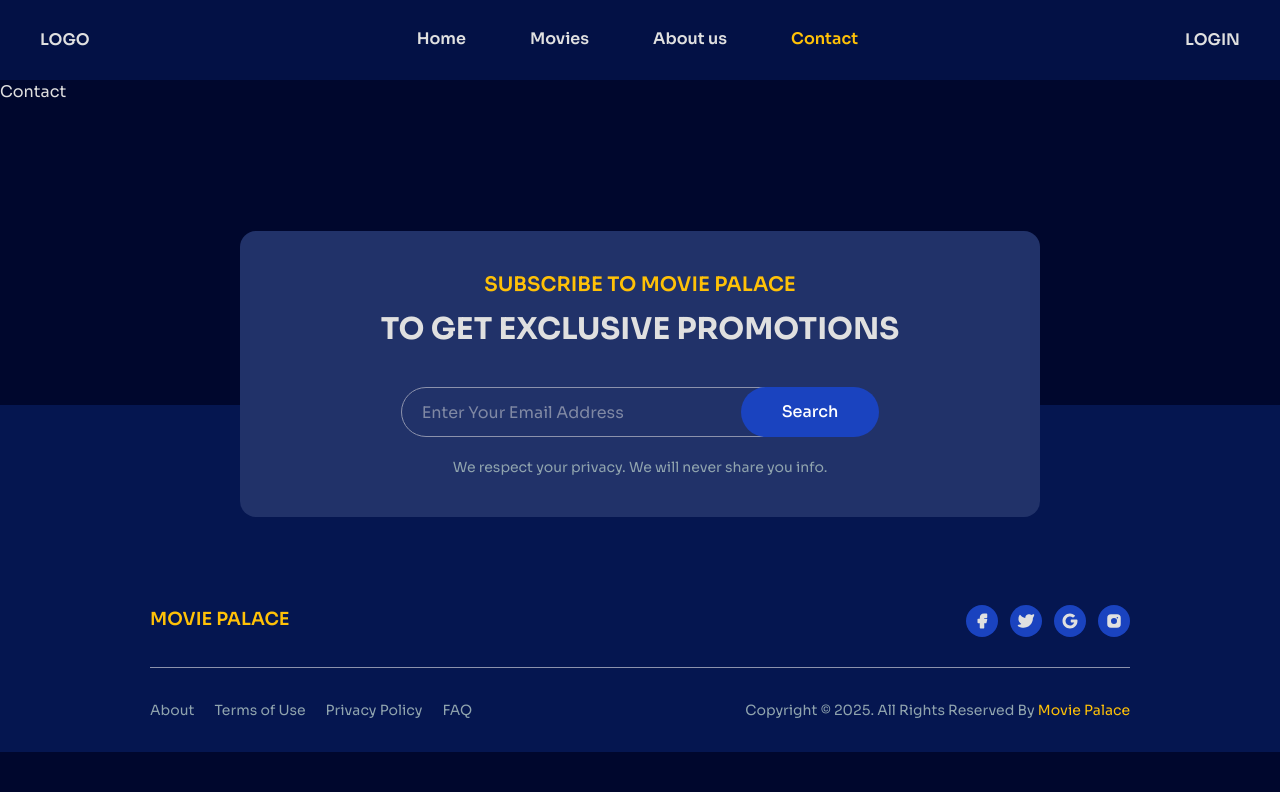
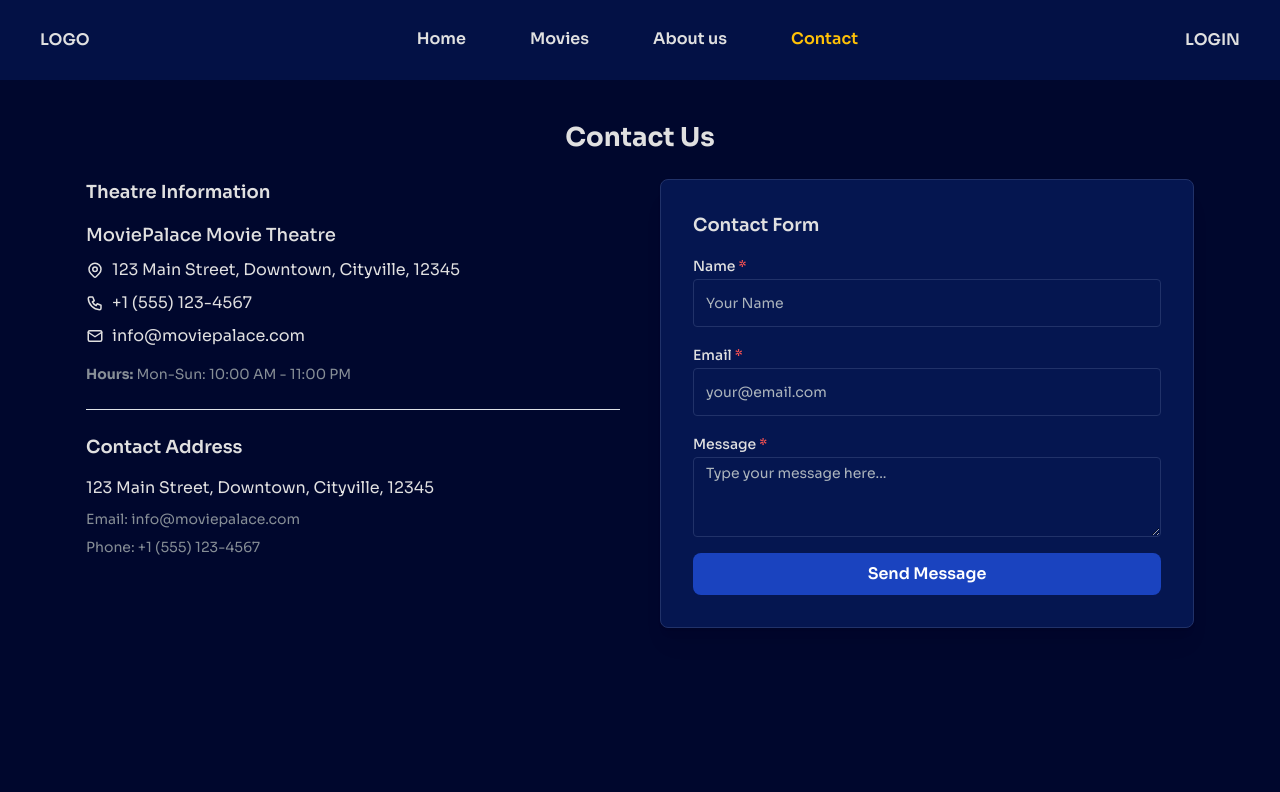
Before and after one commit to AKM1189/ticket-booking-frontend, a React (Vite) app: page /contact in a window 1280 px wide. Shown: the top 792 px of the page. Built offline with nearby package versions, Linux system fonts and the light colour scheme.

Commit message:
contact ui added

```diff
--- a/src/pages/user/Contact.tsx
+++ b/src/pages/user/Contact.tsx
@@ -1,7 +1,167 @@
 import React from "react";
+import {
+  Container,
+  Paper,
+  Group,
+  Text,
+  TextInput,
+  Textarea,
+  Button,
+  Grid,
+  Divider,
+  Title,
+  Stack,
+} from "@mantine/core";
+import { useForm } from "@mantine/form";
+import { IconMail, IconPhone, IconMapPin } from "@tabler/icons-react";
+
+const theatreInfo = {
+  name: "MoviePalace Movie Theatre",
+  address: "123 Main Street, Downtown, Cityville, 12345",
+  phone: "+1 (555) 123-4567",
+  email: "info@moviepalace.com",
+  hours: "Mon-Sun: 10:00 AM - 11:00 PM",
+};
 
 const Contact = () => {
-  return <div>Contact</div>;
+  const [submitted, setSubmitted] = React.useState(false);
+  const form = useForm({
+    initialValues: {
+      name: "",
+      email: "",
+      message: "",
+    },
+    validate: {
+      name: (value) =>
+        value.length < 2 ? "Name must have at least 2 letters" : null,
+      email: (value) => (/^\S+@\S+$/.test(value) ? null : "Invalid email"),
+      message: (value) =>
+        value.length < 10 ? "Message must be at least 10 characters" : null,
+    },
+  });
+
+  const handleSubmit = (values: typeof form.values) => {
+    setSubmitted(true);
+    form.reset();
+  };
+
+  return (
+    <Container size="lg" py={40} className="!text-text">
+      <Title order={2} mb={24} ta="center" fw={700}>
+        Contact Us
+      </Title>
+      <Grid gutter={40}>
+        <Grid.Col span={{ base: 12, md: 6 }}>
+          <Stack gap={8}>
+            <Title order={4} fw={600} mb={8}>
+              Theatre Information
+            </Title>
+            <Text size="lg" fw={500}>
+              {theatreInfo.name}
+            </Text>
+            <Group gap={8}>
+              <IconMapPin size={18} />
+              <Text>{theatreInfo.address}</Text>
+            </Group>
+            <Group gap={8}>
+              <IconPhone size={18} />
+              <Text>{theatreInfo.phone}</Text>
+            </Group>
+            <Group gap={8}>
+              <IconMail size={18} />
+              <Text>{theatreInfo.email}</Text>
+            </Group>
+            <Text c="dimmed" size="sm" mt={8}>
+              <b>Hours:</b> {theatreInfo.hours}
+            </Text>
+            <Divider my={16} />
+            <Title order={4} fw={600} mb={8}>
+              Contact Address
+            </Title>
+            <Text>{theatreInfo.address}</Text>
+            <Text size="sm" c="dimmed">
+              Email: {theatreInfo.email}
+            </Text>
+            <Text size="sm" c="dimmed">
+              Phone: {theatreInfo.phone}
+            </Text>
+          </Stack>
+        </Grid.Col>
+        <Grid.Col span={{ base: 12, md: 6 }}>
+          <Paper
+            radius="md"
+            p={32}
+            shadow="md"
+            withBorder
+            bg="var(--color-surface)"
+            className="!border-surface-hover"
+          >
+            <Title order={4} fw={600} mb={16}>
+              Contact Form
+            </Title>
+            {submitted && (
+              <Paper
+                bg="var(--mantine-color-green-light)"
+                p={12}
+                radius="sm"
+                mb={16}
+              >
+                <Text c="green" fw={500}>
+                  Thank you for contacting us! We will get back to you soon.
+                </Text>
+              </Paper>
+            )}
+            <form onSubmit={form.onSubmit(handleSubmit)}>
+              <Stack gap={16}>
+                <TextInput
+                  label="Name"
+                  placeholder="Your Name"
+                  withAsterisk
+                  classNames={{
+                    input:
+                      "!bg-transparent !border-surface-hover !text-text !min-h-12",
+                  }}
+                  {...form.getInputProps("name")}
+                />
+                <TextInput
+                  label="Email"
+                  placeholder="your@email.com"
+                  withAsterisk
+                  classNames={{
+                    input:
+                      "!bg-transparent !border-surface-hover !text-text !min-h-12",
+                  }}
+                  {...form.getInputProps("email")}
+                />
+                <Textarea
+                  label="Message"
+                  placeholder="Type your message here..."
+                  minRows={10}
+                  withAsterisk
+                  resize="vertical"
+                  classNames={{
+                    input:
+                      "!bg-transparent !border-surface-hover !text-text !min-h-20",
+                  }}
+                  {...form.getInputProps("message")}
+                />
+                <Button
+                  type="submit"
+                  size="md"
+                  radius="md"
+                  color="primary"
+                  className="!bg-primary !text-white !hover-primary-hover"
+                  fw={600}
+                >
+                  Send Message
+                </Button>
+              </Stack>
+            </form>
+          </Paper>
+        </Grid.Col>
+      </Grid>
+    </Container>
+  );
 };
 
 export default Contact;
```
